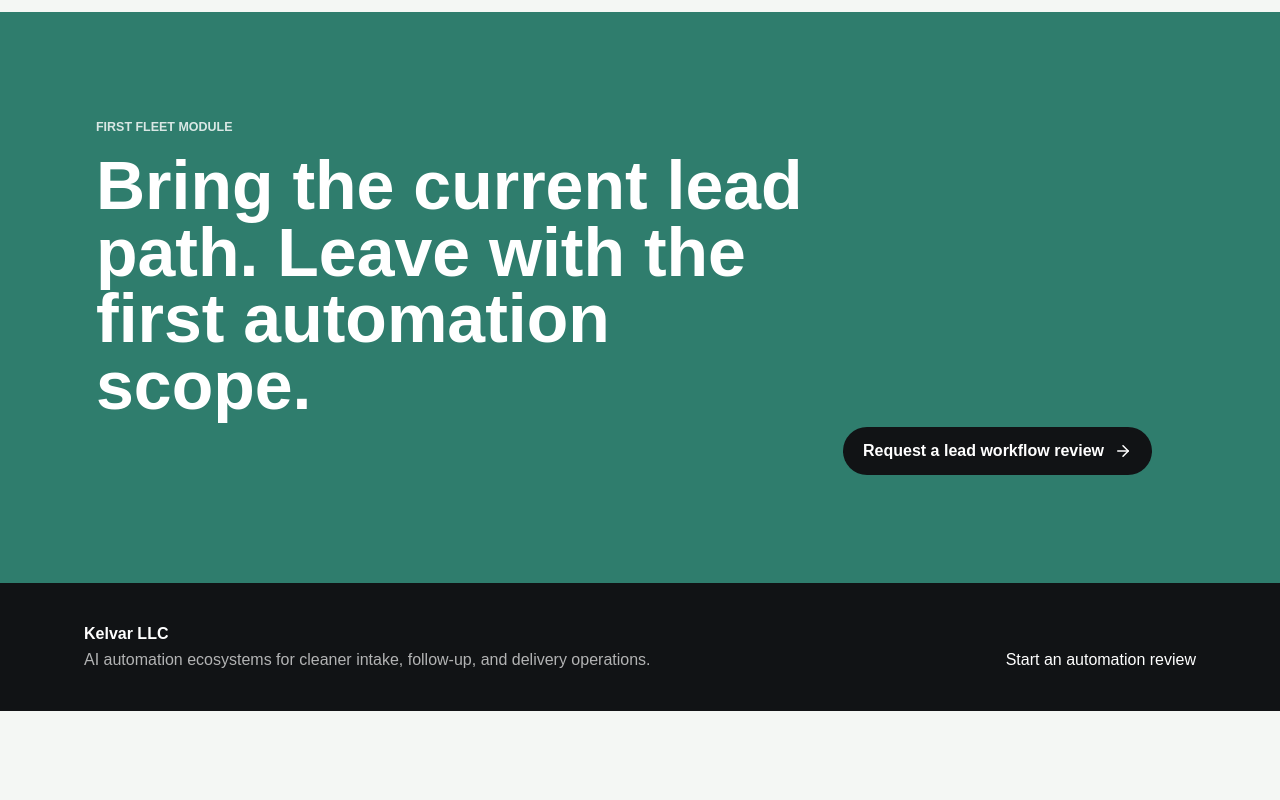
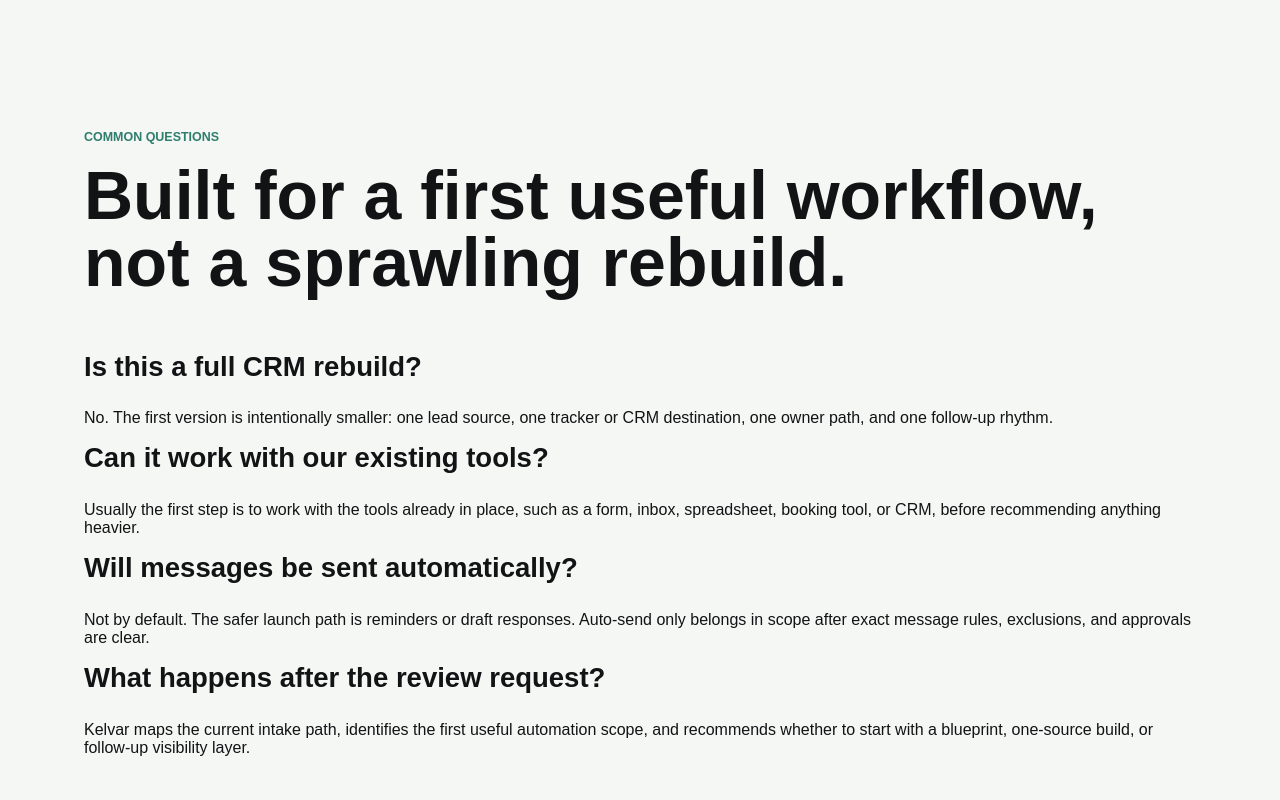
Before and after one commit to KelvarLLC/Business1, a Next.js app in the folder agency-ops/website/: page /lead-intake in a window 1280 px wide. Shown: the part 4120-4920 px from the top of the page. Before the commit the page ends 4831 px from the top, so only its background shows below. Built offline with nearby package versions, Linux system fonts and the light colour scheme.

Commit message:
Add lead intake FAQ section

```diff
--- a/agency-ops/website/app/lead-intake/page.tsx
+++ b/agency-ops/website/app/lead-intake/page.tsx
@@ -41,6 +41,29 @@ const demoRecord = [
   ["Owner", "Office manager"],
   ["Next action", "Call or reply next business morning"],
   ["Follow-up", "Prompt if not contacted by Monday 9:00 AM"]
+];
+
+const questions = [
+  {
+    question: "Is this a full CRM rebuild?",
+    answer:
+      "No. The first version is intentionally smaller: one lead source, one tracker or CRM destination, one owner path, and one follow-up rhythm."
+  },
+  {
+    question: "Can it work with our existing tools?",
+    answer:
+      "Usually the first step is to work with the tools already in place, such as a form, inbox, spreadsheet, booking tool, or CRM, before recommending anything heavier."
+  },
+  {
+    question: "Will messages be sent automatically?",
+    answer:
+      "Not by default. The safer launch path is reminders or draft responses. Auto-send only belongs in scope after exact message rules, exclusions, and approvals are clear."
+  },
+  {
+    question: "What happens after the review request?",
+    answer:
+      "Kelvar maps the current intake path, identifies the first useful automation scope, and recommends whether to start with a blueprint, one-source build, or follow-up visibility layer."
+  }
 ];
 
 export default function LeadIntakePage() {
@@ -150,6 +173,21 @@ export default function LeadIntakePage() {
         </div>
       </section>
 
+      <section className="section offer-faq">
+        <div>
+          <p className="section-kicker">Common questions</p>
+          <h2>Built for a first useful workflow, not a sprawling rebuild.</h2>
+        </div>
+        <div className="faq-list">
+          {questions.map((item) => (
+            <article key={item.question}>
+              <h3>{item.question}</h3>
+              <p>{item.answer}</p>
+            </article>
+          ))}
+        </div>
+      </section>
+
       <section className="final-cta">
         <div>
           <p className="section-kicker">First fleet module</p>
```
